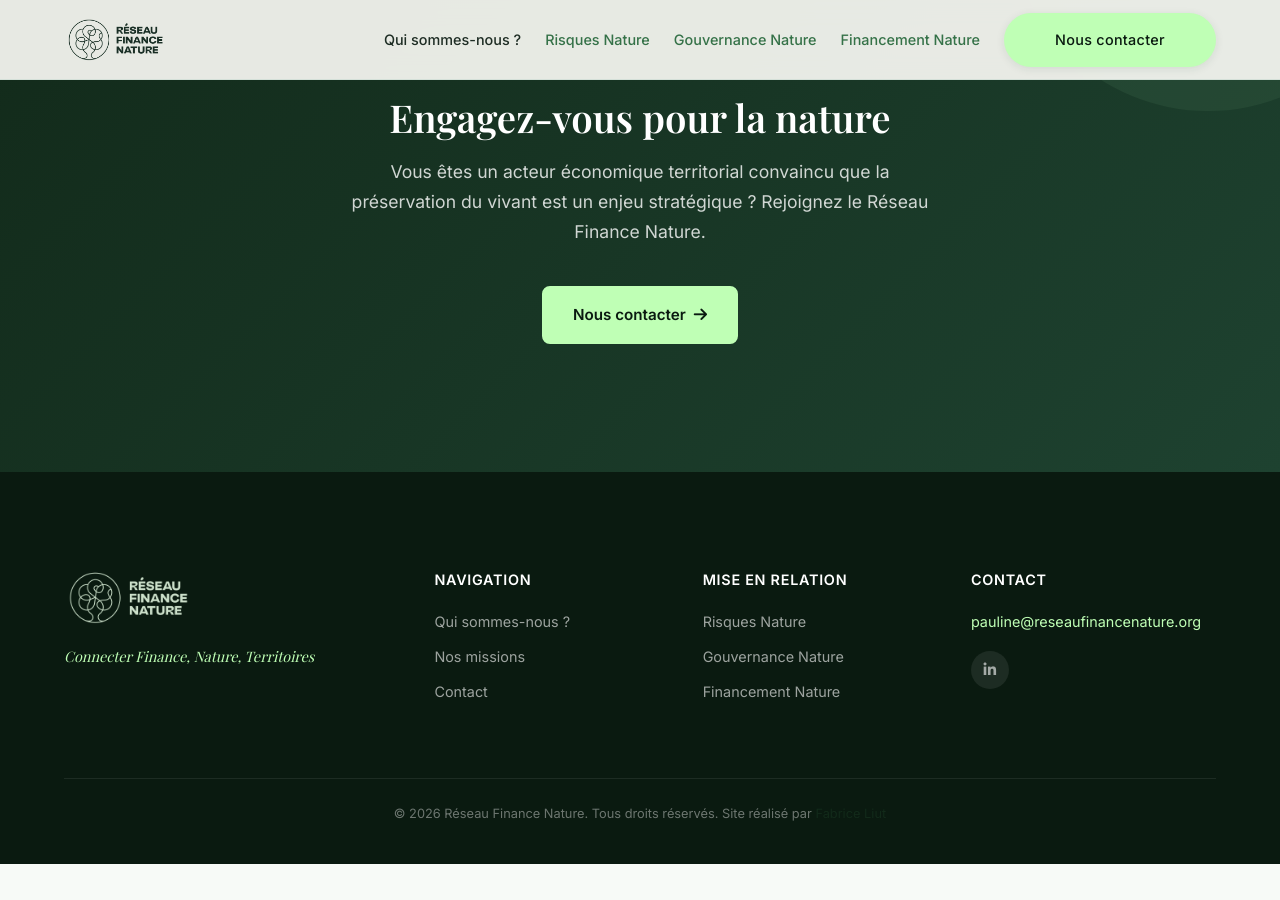
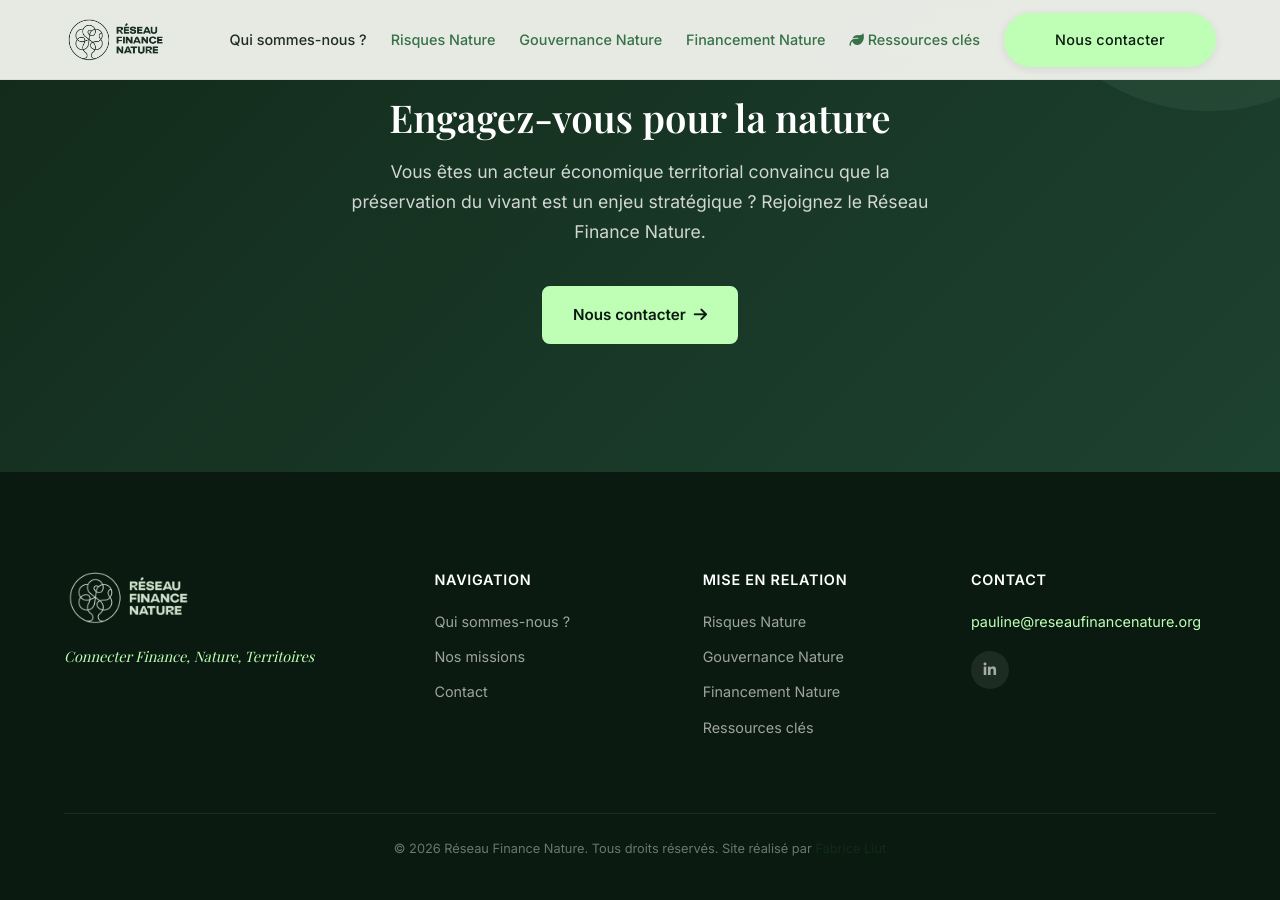
Before and after one commit to fabriceliut/reseau-finance-nature, a Jekyll site: the page built from index.html, in a window 1280 px wide and 900 px high, scrolled down 5861 px. Built offline with Jekyll 4.4.1, drawn with Linux system fonts in a browser that asks for light colours; before the commit the page ends 6725 px from its top, so only the background shows below that.

Commit message:
Restaurer l'onglet Actualités renommé en Ressources clés
- Ajouter l'onglet 'Ressources clés' au menu de navigation avec icône feuille
- Ajouter le lien dans la section Mise en relation du footer

```diff
--- a/_includes/footer.html
+++ b/_includes/footer.html
@@ -23,6 +23,7 @@
           <li><a href="{{ '/risques/' | relative_url }}">Risques Nature</a></li>
           <li><a href="{{ '/gouvernance/' | relative_url }}">Gouvernance Nature</a></li>
           <li><a href="{{ '/financements/' | relative_url }}">Financement Nature</a></li>
+          <li><a href="{{ '/actualites/' | relative_url }}">Ressources clés</a></li>
         </ul>
       </nav>
 
--- a/_includes/header.html
+++ b/_includes/header.html
@@ -10,6 +10,7 @@
         <li><a href="{{ '/risques/' | relative_url }}" class="nav-members">Risques Nature</a></li>
         <li><a href="{{ '/gouvernance/' | relative_url }}" class="nav-members">Gouvernance Nature</a></li>
         <li><a href="{{ '/financements/' | relative_url }}" class="nav-members">Financement Nature</a></li>
+        <li><a href="{{ '/actualites/' | relative_url }}" class="nav-members"><i class="fas fa-leaf" aria-hidden="true"></i> Ressources clés</a></li>
         <li><a href="{{ '/contact/' | relative_url }}" class="btn-nav">Nous contacter</a></li>
       </ul>
     </nav>
```
